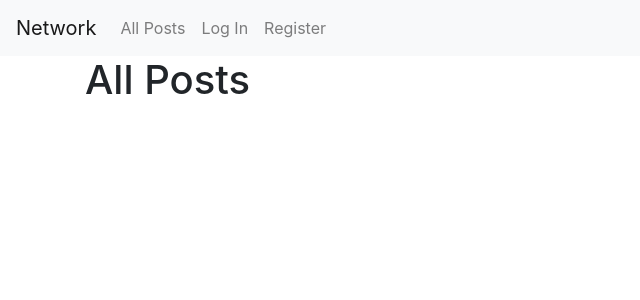
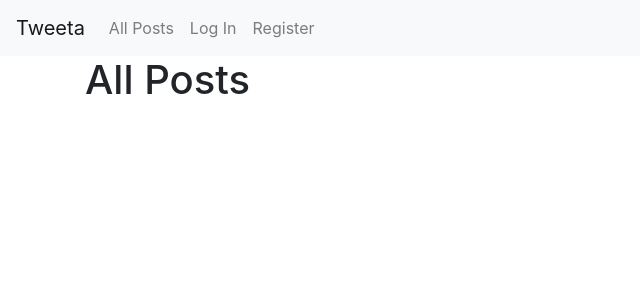
Before and after one commit to tammyh0/tweeta, a Django app: page / in a window 1280 px wide. Shown: the top 300 px of the page, without its empty margins (0-640 px from the left). Run offline with Django 3.2, Linux system fonts and the light colour scheme; data that the repository does not hold is empty; some libraries are stand-ins or nearby versions.

Commit message:
Update title

```diff
--- a/tweeta/templates/tweeta/layout.html
+++ b/tweeta/templates/tweeta/layout.html
@@ -3,7 +3,7 @@
 <!DOCTYPE html>
 <html lang="en">
     <head>
-        <title>{% block title %}Social Network{% endblock %}</title>
+        <title>{% block title %}Tweeta{% endblock %}</title>
         <link rel="stylesheet" href="https://stackpath.bootstrapcdn.com/bootstrap/4.4.1/css/bootstrap.min.css" integrity="sha384-Vkoo8x4CGsO3+Hhxv8T/Q5PaXtkKtu6ug5TOeNV6gBiFeWPGFN9MuhOf23Q9Ifjh" crossorigin="anonymous">
         <link href="{% static 'tweeta/styles.css' %}" rel="stylesheet">
         {% block script %}
@@ -12,7 +12,7 @@
     <body>
 
         <nav class="navbar navbar-expand-lg navbar-light bg-light">
-            <a id="network-logo-link" class="navbar-brand" href="#">Network</a>
+            <a id="network-logo-link" class="navbar-brand" href="#">Tweeta</a>
 
             <div>
               <ul class="navbar-nav mr-auto">
```
